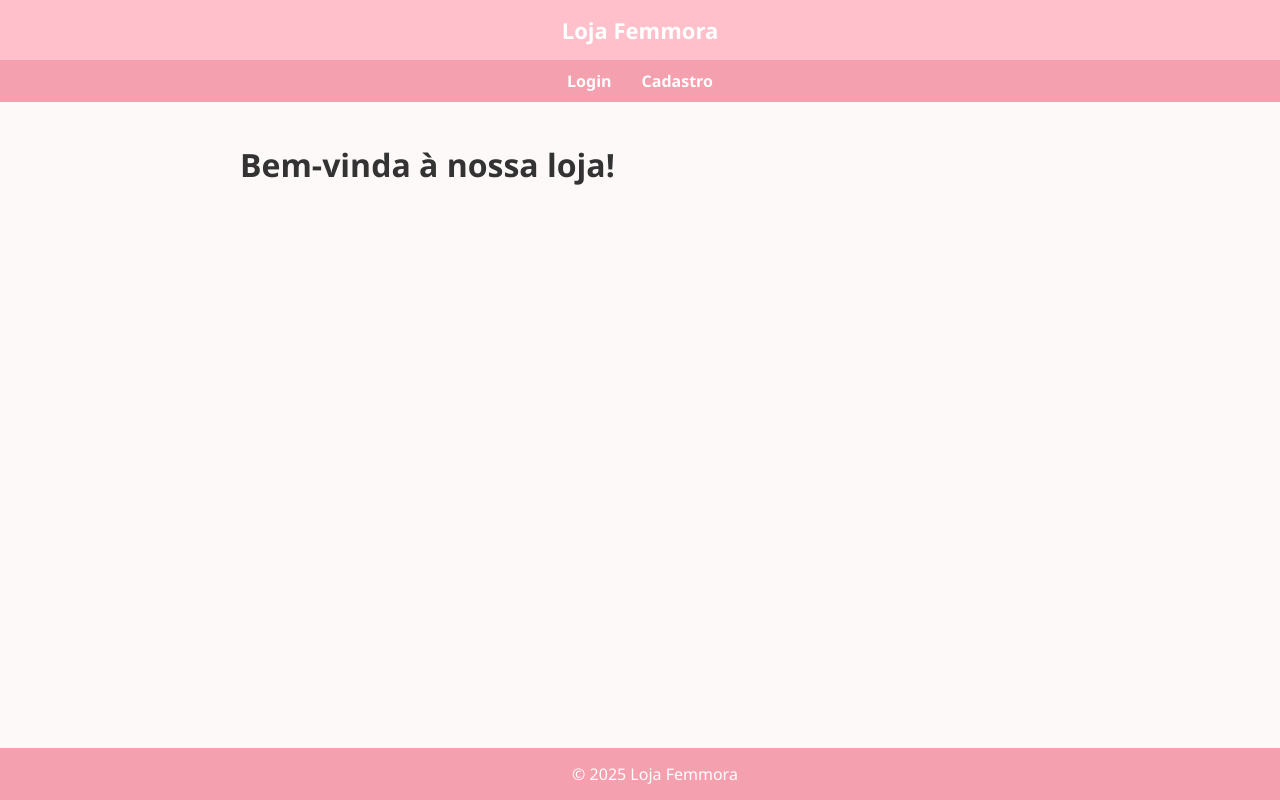
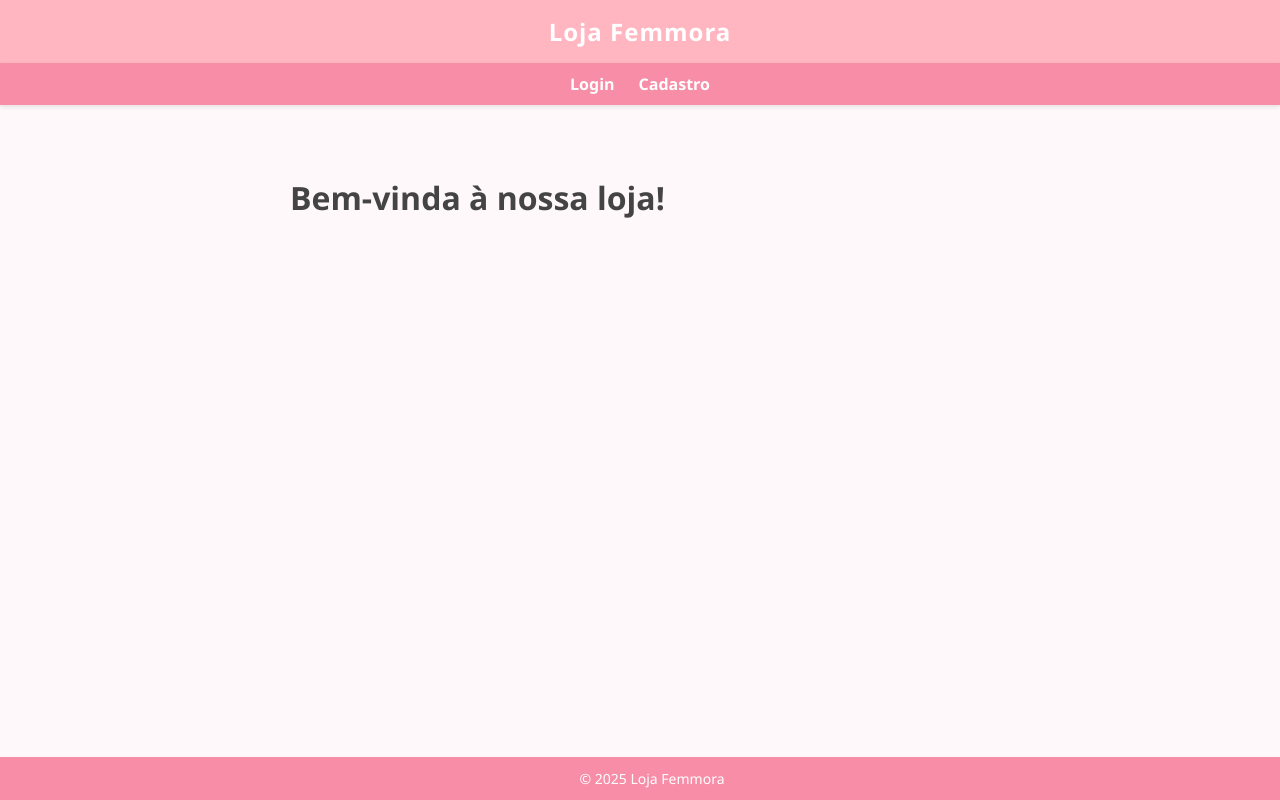
Before and after one commit to gordaohackker/loja-pro-de-roupas, a Flask app: page / in a window 1280 px wide. Run offline with Flask 3, Linux system fonts and the light colour scheme.

Commit message:
Update style.css

```diff
--- a/static/css/style.css
+++ b/static/css/style.css
@@ -1,75 +1,107 @@
-
 body {
-    font-family: 'Segoe UI', Tahoma, Geneva, Verdana, sans-serif;
+    font-family: 'Poppins', 'Segoe UI', Tahoma, Geneva, Verdana, sans-serif;
     margin: 0;
     padding: 0;
-    background-color: #fef9f9;
-    color: #333;
+    background-color: #fff8fa;
+    color: #444;
 }
+
 header {
-    background-color: #ffc0cb;
+    background-color: #ffb6c1;
     color: white;
     padding: 15px;
     text-align: center;
-    font-size: 22px;
+    font-size: 24px;
     font-weight: bold;
+    letter-spacing: 1px;
 }
+
 nav {
-    background-color: #f4a0af;
+    background-color: #f78da7;
+    padding: 10px 0;
+    text-align: center;
+    box-shadow: 0 2px 4px rgba(0, 0, 0, 0.1);
+}
+
+nav a {
+    margin: 0 12px;
+    color: white;
+    text-decoration: none;
+    font-weight: 600;
+    transition: color 0.3s;
+}
+
+nav a:hover {
+    text-decoration: underline;
+    color: #ffeef3;
+}
+
+main {
+    padding: 20px;
+    max-width: 700px;
+    margin: 30px auto 80px auto; /* espaço extra pro footer */
+}
+
+footer {
+    background-color: #f78da7;
+    color: white;
+    text-align: center;
+    padding: 12px;
+    position: fixed;
+    bottom: 0;
+    width: 100%;
+    font-size: 14px;
+    z-index: 10;
+}
+
+button {
+    background-color: #ec407a;
+    border: none;
+    padding: 10px 20px;
+    color: white;
+    font-weight: 600;
+    cursor: pointer;
+    border-radius: 6px;
+    transition: background-color 0.3s;
+}
+
+button:hover {
+    background-color: #d81b60;
+}
+
+input {
+    margin-bottom: 12px;
+    padding: 10px;
+    width: 100%;
+    border-radius: 6px;
+    border: 1px solid #ccc;
+    font-size: 15px;
+}
+
+form {
+    background-color: #fff;
+    padding: 25px;
+    border-radius: 12px;
+    box-shadow: 0 2px 12px rgba(0, 0, 0, 0.08);
+    margin-top: 20px;
+}
+
+table {
+    width: 100%;
+    border-collapse: collapse;
+    margin-top: 20px;
+    background-color: #fff;
+    border-radius: 8px;
+    overflow: hidden;
+}
+
+th, td {
+    border: 1px solid #eee;
     padding: 10px;
     text-align: center;
 }
-nav a {
-    margin: 0 15px;
-    color: white;
-    text-decoration: none;
-    font-weight: bold;
+
+th {
+    background-color: #ffe0e6;
+    font-weight: 600;
 }
-nav a:hover {
-    text-decoration: underline;
-}
-main {
-    padding: 20px;
-    max-width: 800px;
-    margin: auto;
-}
-footer {
-    background-color: #f4a0af;
-    color: white;
-    text-align: center;
-    padding: 15px;
-    position: fixed;
-    bottom: 0;
-    width: 100%;
-}
-button {
-    background-color: #f48fb1;
-    border: none;
-    padding: 10px 20px;
-    color: white;
-    font-weight: bold;
-    cursor: pointer;
-    border-radius: 5px;
-}
-input {
-    margin-bottom: 10px;
-    padding: 8px;
-    width: 100%;
-    border-radius: 4px;
-    border: 1px solid #ccc;
-}
-form {
-    background-color: #fff;
-    padding: 20px;
-    border-radius: 10px;
-    box-shadow: 0 0 8px rgba(0,0,0,0.1);
-}
-table {
-    width: 100%;
-    border-collapse: collapse;
-}
-th, td {
-    border: 1px solid #ddd;
-    padding: 8px;
-    text-align: center;
-}
```
